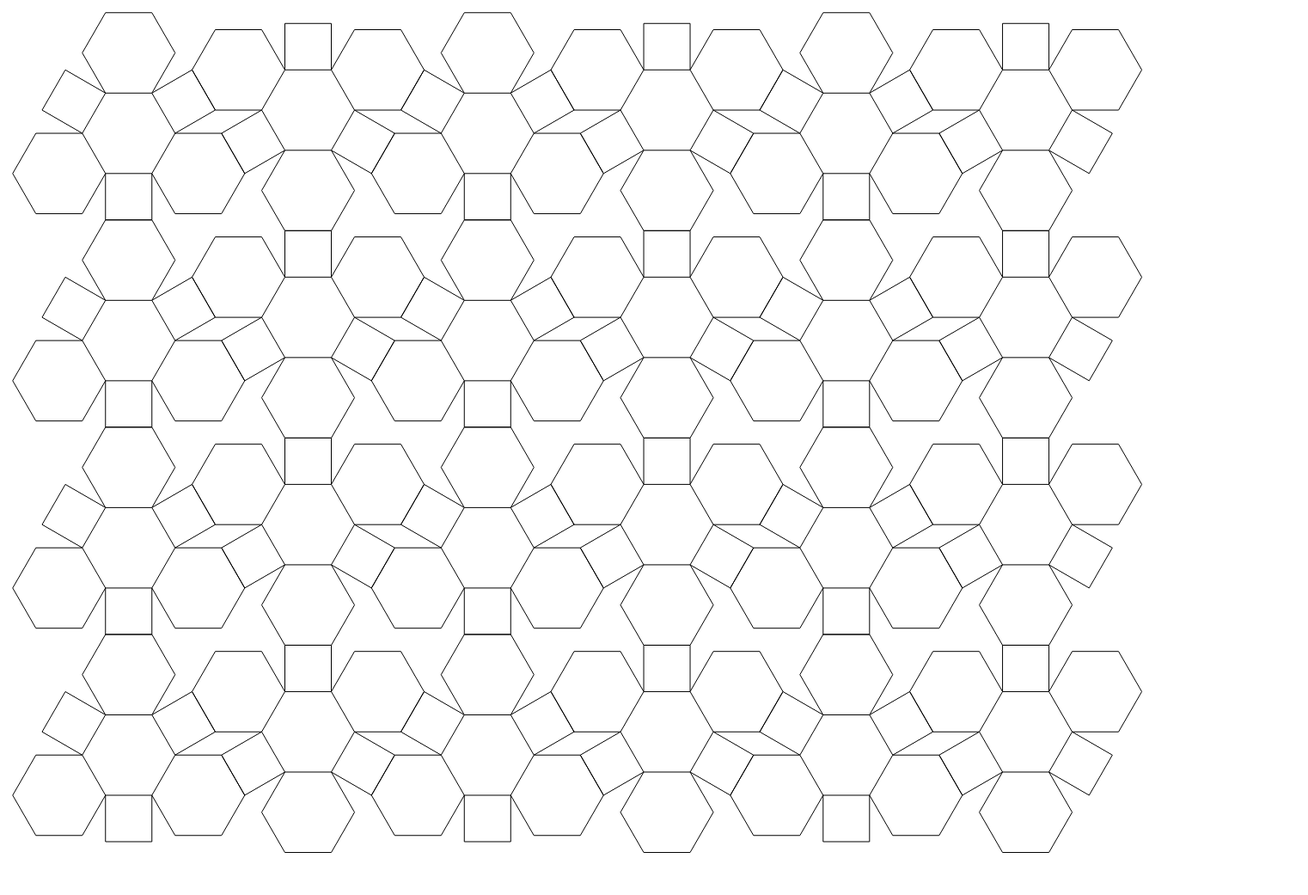
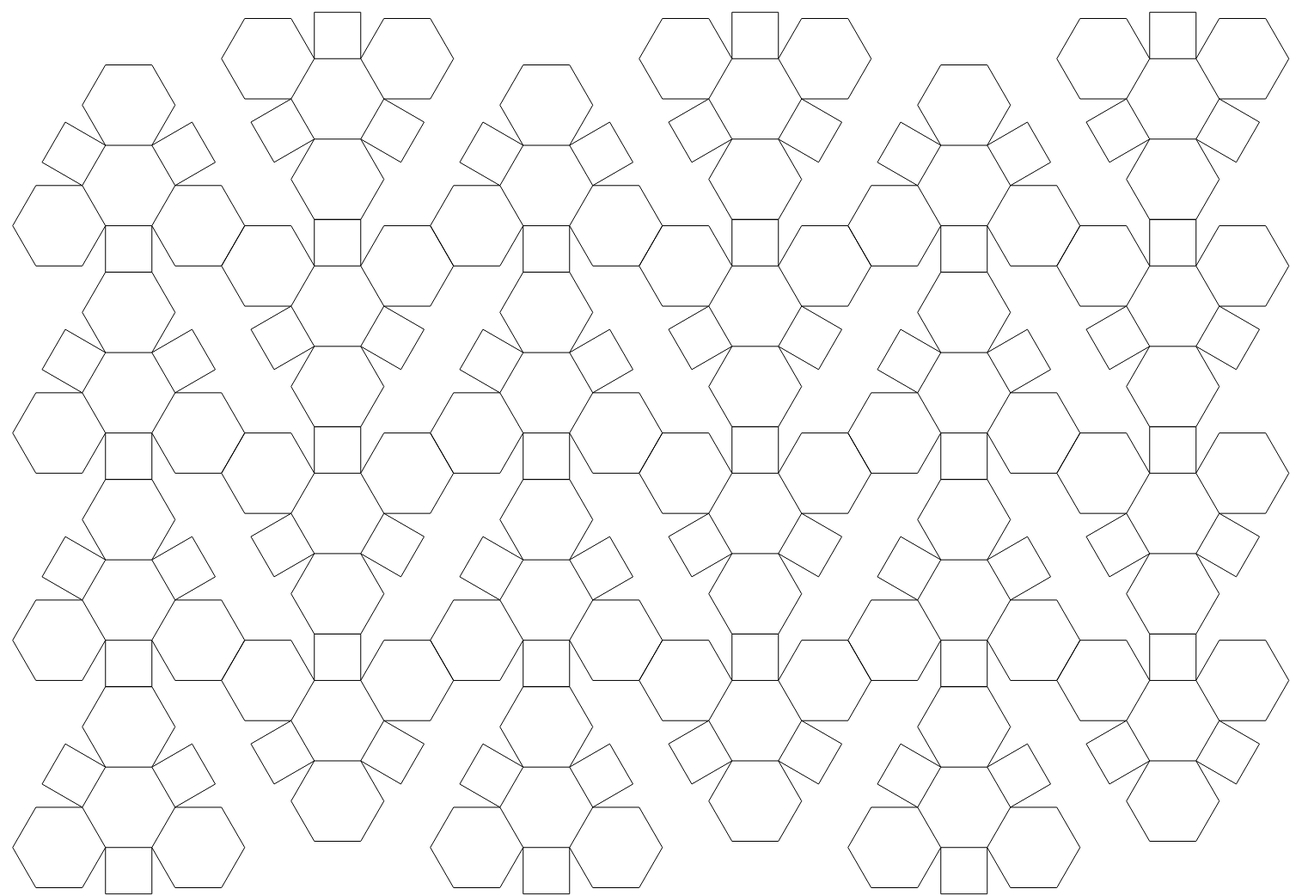
Before and after one commit to drachluch/permutohedron, a plain HTML site: page index.html in a window 1280 px wide. Shown: the whole page at 86% size, 1522 px wide, since content can reach past the window. Before the commit the page ends 1008 px from the top, so only its background shows below. Drawn offline with Linux system fonts and the light colour scheme.

Commit message:
old version is default, /?compact for new version

```diff
--- a/index.html
+++ b/index.html
@@ -5,31 +5,29 @@
 	<title>Permutohedra of order 4</title>
 	<style> path { stroke-linejoin:round;}</style>
 </head>
-<body id="jesus"></body>
+<body id="body"></body>
 <script>
 var xmlns = "http://www.w3.org/2000/svg";
 var d = 1;
+var H = 2;
+var L = 3;
+var r = 54;
+var r3 = r * Math.sqrt(3);
 
 function createSVG(id, largeur, hauteur, title) {
 	var svgElmt = document.createElementNS(xmlns, "svg");
 	svgElmt.setAttributeNS(null, "width",  largeur+2*d);
 	svgElmt.setAttributeNS(null, "height", hauteur+2*d);
 	svgElmt.setAttributeNS(null, "id",     id);
-
 	var t = document.createElementNS(xmlns, "title");
 	t.appendChild(document.createTextNode(title));
 	svgElmt.appendChild(t);
-
 	return svgElmt;
 }
 
-function createDefs() {
-	return document.createElementNS(xmlns, "defs");
-}
+function createDefs() { return document.createElementNS(xmlns, "defs"); }
 
-function createHemiPermutohedron(id, r) {
-	var r3 = r * Math.sqrt(3);
-
+function createHemiPermutohedron(id) {
 	var pts_externe = [
 		[(-.5*r     ).toFixed(8)     , (     .5*r3   ).toFixed(8)].join(" "),
 		[(-.5*r     ).toFixed(8)     , (     .5*r3+r ).toFixed(8)].join(" "), // carre du bas
@@ -56,7 +54,6 @@ function createHemiPermutohedron(id, r) {
 		[(-2*r      ).toFixed(8)     , (      r3     ).toFixed(8)].join(" "), // hexagone du bas gauche
 		[(-r        ).toFixed(8)     , (        r3   ).toFixed(8)].join(" ")  // hexagone du bas gauche
 	];
-
 	var pts_interne = [
 		[-.5*r, .5*r3 ].join(" "),
 		[.5*r,  .5*r3 ].join(" "),
@@ -65,15 +62,12 @@ function createHemiPermutohedron(id, r) {
 		[-.5*r, -.5*r3].join(" "),
 		[-r,    0     ].join(" ")
 	];
-
 	var path_externe = document.createElementNS(xmlns, "path");
 	path_externe.setAttributeNS(null, "d", "M" + pts_externe.join(" L") + " Z");
 	var path_interne = document.createElementNS(xmlns, "path");
 	path_interne.setAttributeNS(null, "d", "M" + pts_interne.join(" L") + " Z");
-
 	var g = document.createElementNS(xmlns, "g");
 	g.setAttributeNS(null, "id", id);
-
 	g.appendChild(path_externe);
 	g.appendChild(path_interne);
 	return g;
@@ -90,36 +84,37 @@ function createUse(x, y, angle, href, fill, stroke) {
 	return u;
 }
 
-var H = 2;
-var L = 3;
-var r = 54;
-var r3 = r * Math.sqrt(3);
-
-//var hauteur = Math.floor(((4*Math.sqrt(3)+2)*H + Math.sqrt(3)*.5)*r + .5*r), largeur = Math.floor((4.5*2*L + .5)*r + .5*r);
-var hauteur = Math.floor(4*r3*H + 2*r*H + r3 - 1.25*r), largeur = Math.floor(6*r*L + r3*L + 2.25*r - .5*r3);
-
+function getSvgElmt(hauteur, largeur, p, q, step) {
 	var svgElmt = createSVG("main", largeur, hauteur, "Patrons de permutoèdre de rang 4.");
 	var defs = createDefs();
-defs.appendChild(createHemiPermutohedron("hemi", r));
+	defs.appendChild(createHemiPermutohedron("hemi"));
 	svgElmt.appendChild(defs);
+	for (var i = 0; i < H; i++)
+		for (var j = 0; j < L; j++) {
+			svgElmt.appendChild(createUse(p.x + j * step.x, p.y + (2*i + 0) * step.y, 0, "#hemi", "none", "black"));
+			svgElmt.appendChild(createUse(p.x + j * step.x, p.y + (2*i + 1) * step.y, 0, "#hemi", "none", "black"));
+			svgElmt.appendChild(createUse(q.x + j * step.x, q.y + (2*i + 0) * step.y, 180, "#hemi", "none", "black"));
+			svgElmt.appendChild(createUse(q.x + j * step.x, q.y + (2*i + 1) * step.y, 180, "#hemi", "none", "black"));
+		}
+	svgElmt.style.display = "block";
+	return svgElmt;
+}
 
-//var x0 = 2.5*r + .125*r, y0 = 1.5*r3 + 1.25*r;
-//var x1 = x0 + 4.5*r, y1 = y0 -r -.5*r3;
-//var y_step = 2*r3+r, x_step = 9*r;
+var q = new URLSearchParams(window.location.search);
+
+if (q.has('compact')) {
+	var hauteur = Math.floor(4*r3*H + 2*r*H + r3 - 1.25*r), largeur = Math.floor(6*r*L + r3*L + 2.25*r - .5*r3);
 	var x0 = 2.5*r + .125*r, y0 = 1.5*r3 + .125*r;
 	var x1 = x0 + 3*r + .5*r3, y1 = y0 - .5*r;
 	var y_step = 2*r3+r, x_step = 6*r + r3;
-
-for (var i = 0; i < H; i++)
-	for (var j = 0; j < L; j++) {
-		svgElmt.appendChild(createUse(x0 + j * x_step, y0 + (2*i + 0) * y_step, 0, "#hemi", "none", "black"));
-		svgElmt.appendChild(createUse(x0 + j * x_step, y0 + (2*i + 1) * y_step, 0, "#hemi", "none", "black"));
-
-		svgElmt.appendChild(createUse(x1 + j * x_step, y1 + (2*i + 0)*y_step, 180, "#hemi", "none", "black"));
-		svgElmt.appendChild(createUse(x1 + j * x_step, y1 + (2*i + 1)*y_step, 180, "#hemi", "none", "black"));
+	document.getElementById("body").appendChild(getSvgElmt(hauteur, largeur, {x:x0, y:y0}, {x:x1, y:y1}, {x:x_step, y:y_step}));
+} else {
+	var hauteur = Math.floor(((4*Math.sqrt(3)+2)*H + Math.sqrt(3)*.5)*r + .5*r), largeur = Math.floor((4.5*2*L + .5)*r + .5*r);
+	var x0 = 2.5*r + .125*r, y0 = 1.5*r3 + 1.25*r;
+	var x1 = x0 + 4.5*r, y1 = y0 -r -.5*r3;
+	var y_step = 2*r3+r, x_step = 9*r;
+	document.getElementById("body").appendChild(getSvgElmt(hauteur, largeur, {x:x0, y:y0}, {x:x1, y:y1}, {x:x_step, y:y_step}));
 }
 
-svgElmt.style.display = "block";
-document.getElementById("jesus").appendChild(svgElmt);
 </script>
 </html>
```
Lines whose indentation alone changed are shown as unchanged.
